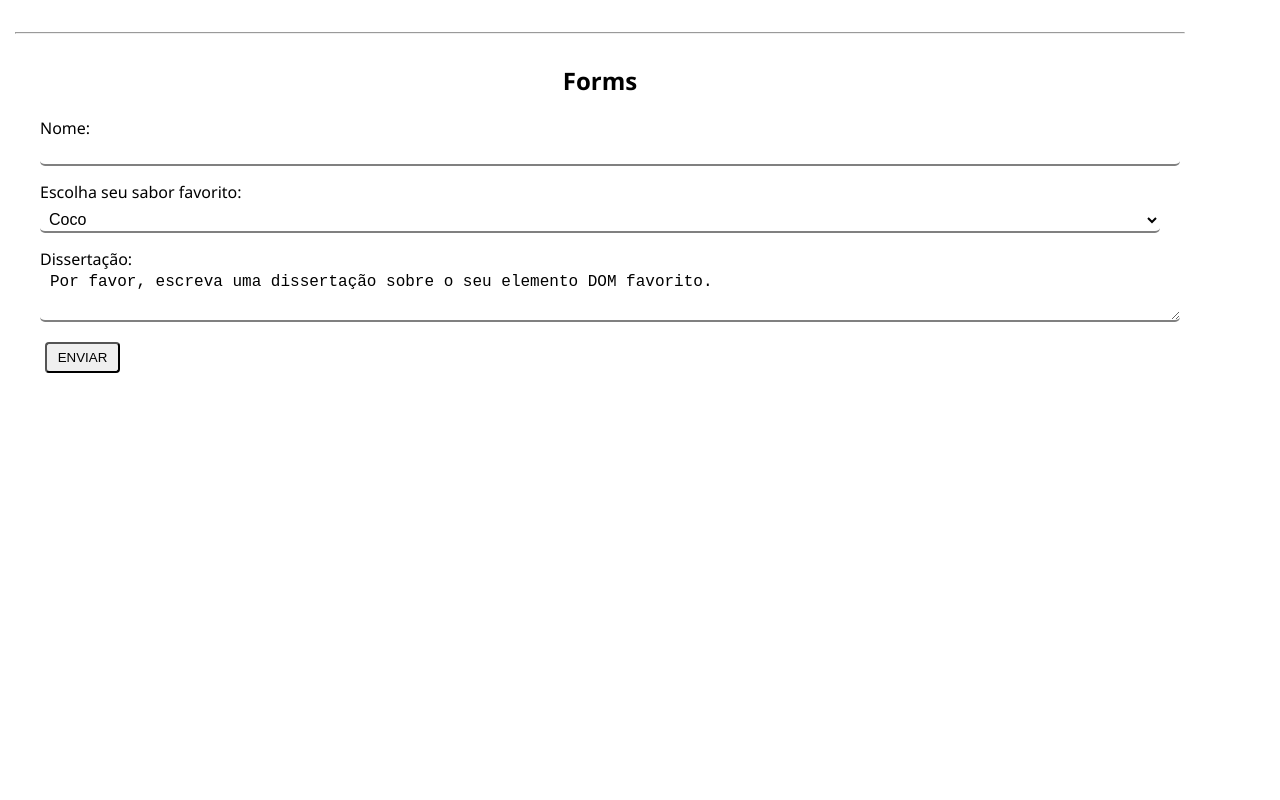
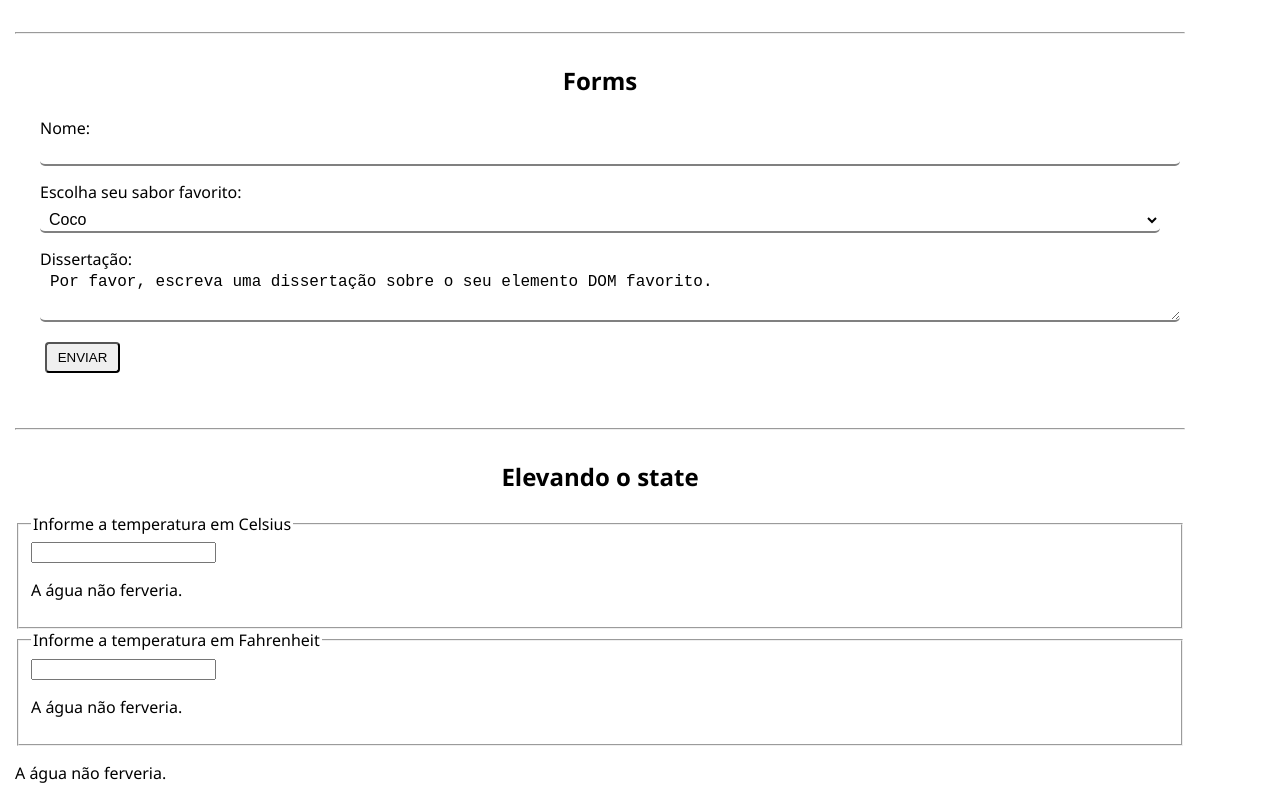
Before and after one commit to kellyguimarans/ReactJS-Doc, a React app: page / in a window 1280 px wide. Shown: the part 1748-2548 px from the top of the page. Before the commit the page ends 2126 px from the top, so only its background shows below. Built offline with nearby package versions, Linux system fonts and the light colour scheme.

Commit message:
manipulação de forms e elevando o state

```diff
--- a/public/index.html
+++ b/public/index.html
@@ -60,6 +60,10 @@
       <hr />
       <h2 align="center">Forms</h2>
       <div id="forms"></div>
+
+      <hr />
+      <h2 align="center">Elevando o state</h2>
+      <div id="elevationState"></div>
     </main>
     <!--
       This HTML file is a template.
--- a/src/index.js
+++ b/src/index.js
@@ -403,21 +403,18 @@ class NameForm extends React.Component {
   }
 
   handleChange = event => {
-    const target = event.target;
-    this.setState({ value: target.value });
-    this.setState({ select: target.select });
-    this.setState({ textarea: target.textarea });
+    this.setState({
+      [event.target.name]: event.target.value
+    });
   };
 
   handleSubmit = event => {
+    console.log(
+      "Nome: " + this.state.value,
+      +"Sabor: " + this.state.select,
+      +"Dissertação: " + this.state.textarea
+    );
     event.preventDefault();
-    alert(
-      `
-      Nome: ${this.event.value}
-      Sabor: ${this.event.select}
-      Dissertação: ${this.event.textarea}
-      `
-    );
   };
 
   render() {
@@ -426,6 +423,7 @@ class NameForm extends React.Component {
         <div>
           <label className="form__label">Nome:</label>
           <input
+            name="value"
             className="form__input"
             type="text"
             value={this.state.value}
@@ -435,6 +433,7 @@ class NameForm extends React.Component {
         <div>
           <label className="form__label">Escolha seu sabor favorito:</label>
           <select
+            name="select"
             className="form__input form__input--select"
             value={this.state.select}
             onChange={this.handleChange}
@@ -448,6 +447,7 @@ class NameForm extends React.Component {
         <div>
           <label className="form__label">Dissertação:</label>
           <textarea
+            name="textarea"
             className="form__input"
             value={this.state.textarea}
             onChange={this.handleChange}
@@ -462,3 +462,110 @@ class NameForm extends React.Component {
 }
 
 ReactDOM.render(<NameForm />, document.getElementById("forms"));
+/* *
+ *
+ *  Fim tópico
+ *
+ *
+ * */
+
+const scaleNames = {
+  c: "Celsius",
+  f: "Fahrenheit"
+};
+
+function BoilingVerdict(props) {
+  return props.celsius >= 100 ? (
+    <p>A água ferveria.</p>
+  ) : (
+    <p>A água não ferveria.</p>
+  );
+}
+
+function toCelsius(fahrenheit) {
+  return ((fahrenheit - 32) * 5) / 9;
+}
+
+function toFahrenheit(celsius) {
+  return (celsius * 9) / 5 + 32;
+}
+
+function tryConvert(temperature, convert) {
+  const input = parseFloat(temperature);
+
+  if (Number.isNaN(input)) return "";
+
+  const output = convert(input);
+  const rounded = Math.round(output * 1000) / 1000;
+
+  return rounded.toString();
+}
+
+class TemperatureInput extends React.Component {
+  constructor(props) {
+    super(props);
+    this.state = { temperature: "" };
+  }
+
+  handleChange = e => {
+    // this.setState({ temperature: e.target.value });
+    this.props.onTemperatureChange(e.target.value);
+  };
+
+  render() {
+    const temperature = this.props.temperature;
+    const scale = this.props.scale;
+
+    return (
+      <fieldset>
+        <legend>Informe a temperatura em {scaleNames[scale]}</legend>
+        <input value={temperature} onChange={this.handleChange} />
+
+        <BoilingVerdict celsius={parseFloat(temperature)} />
+      </fieldset>
+    );
+  }
+}
+
+class Calculator extends React.Component {
+  constructor(props) {
+    super(props);
+    this.state = { temperature: "", scale: "c" };
+  }
+
+  handleCelsiusChange = temperature => {
+    this.setState({ scale: "c", temperature });
+  };
+
+  handleFahrenheitChange = temperature => {
+    this.setState({ scale: "f", temperature });
+  };
+
+  render() {
+    const scale = this.state.scale,
+      temperature = this.state.temperature,
+      celsius =
+        scale === "f" ? tryConvert(temperature, toCelsius) : temperature,
+      fahrenheit =
+        scale === "c" ? tryConvert(temperature, toFahrenheit) : temperature;
+
+    return (
+      <div>
+        <TemperatureInput
+          scale="c"
+          temperature={celsius}
+          onTemperatureChange={this.handleCelsiusChange}
+        />
+
+        <TemperatureInput
+          scale="f"
+          temperature={fahrenheit}
+          onTemperatureChange={this.handleFahrenheitChange}
+        />
+
+        <BoilingVerdict celsius={parseFloat(celsius)} />
+      </div>
+    );
+  }
+}
+ReactDOM.render(<Calculator />, document.getElementById("elevationState"));
--- a/src/styles.css
+++ b/src/styles.css
@@ -145,3 +145,15 @@ figure h3 {
   height: 25px;
   padding: 0 5px;
 }
+
+.form__input--file {
+  position: relative;
+}
+
+.form__input--file:before {
+  position: absolute;
+  background: white;
+  min-width: 135px;
+  display: block;
+  content: "Enviar arquivos";
+}
```
